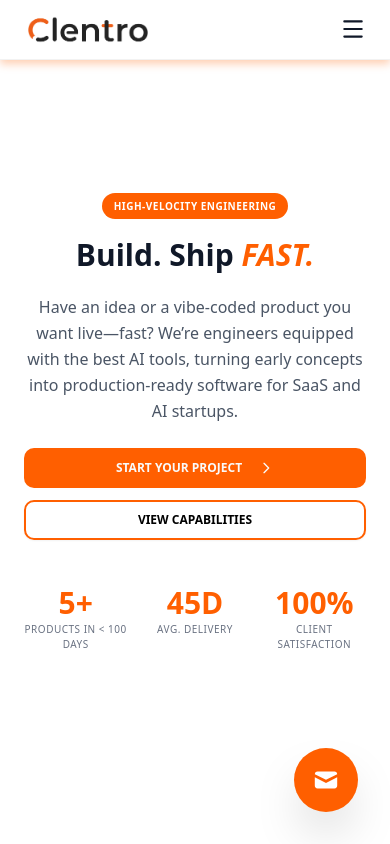
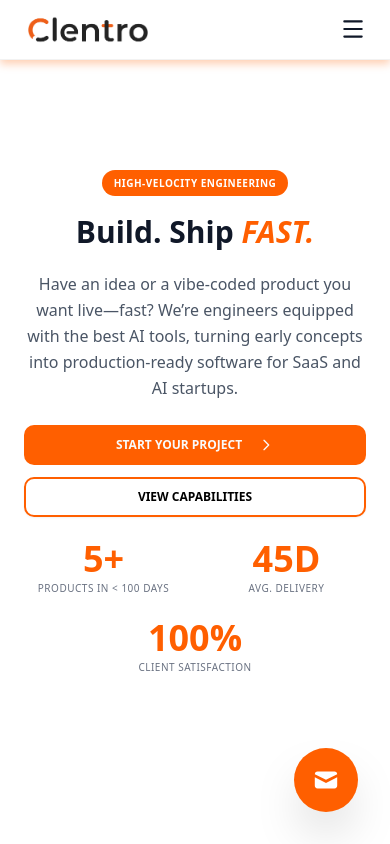
Before and after one commit to HarisChandio/clentro, a Next.js app: page / in a window 390 px wide. Shown: the top 844 px of the page. Built offline with nearby package versions, Linux system fonts and the light colour scheme.

Commit message:
refactor: update HeroSection layout and add mobile stats, adjust PortfolioModal gradient class, and enhance button styles in Reviews and Testimonials components

```diff
--- a/components/HeroSection.tsx
+++ b/components/HeroSection.tsx
@@ -46,7 +46,7 @@
       <div className="relative z-10 container mx-auto px-0 md:px-6 py-8 md:py-16 min-h-screen flex items-center">
         <div className="max-w-3xl w-full">
           {/* Content */}
-            <div className="space-y-6 md:space-y-8 p-6 md:p-12 rounded-2xl backdrop-blur-sm text-center md:text-left">
+          <div className="space-y-6 md:space-y-8 p-6 md:p-12 rounded-2xl backdrop-blur-sm text-center md:text-left">
             {/* Badge */}
             <div className="inline-block">
               <span
@@ -116,16 +116,16 @@
               </Button>
             </nav>
 
-            {/* Stats */}
+            {/* Tablet + Desktop Stats */}
             <div
-              className="grid grid-cols-3 gap-4 sm:gap-6 md:gap-8 pt-6 md:pt-8 text-center"
+              className="hidden sm:grid grid-cols-3 gap-4 sm:gap-6 md:gap-8 pt-6 md:pt-8 text-center"
               role="region"
               aria-label="Company statistics"
             >
               {/* Stat 1 */}
               <div className="flex flex-col items-center">
                 <div
-                  className="text-3xl sm:text-4xl md:text-5xl font-extrabold leading-none"
+                  className="text-4xl md:text-5xl font-extrabold leading-none"
                   style={{ color: BRAND_COLOR }}
                   aria-label="5 plus products delivered in less than 100 days"
                 >
@@ -140,7 +140,7 @@
               {/* Stat 2 */}
               <div className="flex flex-col items-center">
                 <div
-                  className="text-3xl sm:text-4xl md:text-5xl font-extrabold leading-none"
+                  className="text-4xl md:text-5xl font-extrabold leading-none"
                   style={{ color: BRAND_COLOR }}
                   aria-label="45 days average delivery time"
                 >
@@ -155,7 +155,60 @@
               {/* Stat 3 */}
               <div className="flex flex-col items-center">
                 <div
-                  className="text-3xl sm:text-4xl md:text-5xl font-extrabold leading-none"
+                  className="text-4xl md:text-5xl font-extrabold leading-none"
+                  style={{ color: BRAND_COLOR }}
+                  aria-label="100 percent client satisfaction rate"
+                >
+                  <CountUp end={100} suffix="%" />
+                </div>
+                <div className="mt-1 text-[10px] sm:text-xs md:text-sm text-gray-500 uppercase tracking-wider">
+                  Client Satisfaction
+                </div>
+              </div>
+            </div>
+
+            {/* Mobile Stats */}
+            <div
+              className="sm:hidden flex flex-col justify-center items-center gap-6 w-full"
+              role="region"
+              aria-label="Company statistics"
+            >
+              <div className="flex flex-row justify-between items-center gap-6 w-full">
+                {/* Stat 1 */}
+                <div className="flex flex-col justify-center items-center w-[50%]">
+                  <div
+                    className="text-4xl md:text-5xl font-extrabold leading-none"
+                    style={{ color: BRAND_COLOR }}
+                    aria-label="5 plus products delivered in less than 100 days"
+                  >
+                    <CountUp end={5} suffix="+" />
+                  </div>
+
+                  <div className="mt-1 text-[10px] sm:text-xs md:text-sm text-gray-500 uppercase tracking-wider">
+                    Products in &lt; 100 Days
+                  </div>
+                </div>
+
+                {/* Stat 2 */}
+                <div className="flex flex-col items-center w-[50%]">
+                  <div
+                    className="text-4xl md:text-5xl font-extrabold leading-none"
+                    style={{ color: BRAND_COLOR }}
+                    aria-label="45 days average delivery time"
+                  >
+                    <CountUp end={45} suffix="D" />
+                  </div>
+
+                  <div className="mt-1 text-[10px] sm:text-xs md:text-sm text-gray-500 uppercase tracking-wider">
+                    Avg. Delivery
+                  </div>
+                </div>
+              </div>
+
+              {/* Stat 3 */}
+              <div className="flex flex-col items-center">
+                <div
+                  className="text-4xl md:text-5xl font-extrabold leading-none"
                   style={{ color: BRAND_COLOR }}
                   aria-label="100 percent client satisfaction rate"
                 >
--- a/components/PortfolioModal.tsx
+++ b/components/PortfolioModal.tsx
@@ -34,7 +34,6 @@
       <DialogContent
         showCloseButton={false}
         className="
-          !max-w-none
           w-[95vw]
           md:w-[75vw]
           max-w-7xl
@@ -61,7 +60,7 @@
           />
 
           {/* Gradient Overlay */}
-          <div className="absolute inset-0 bg-gradient-to-t from-black/50 to-transparent md:bg-gradient-to-r md:from-transparent md:to-black/10" />
+          <div className="absolute inset-0 bg-linear-to-t from-black/50 to-transparent md:bg-linear-to-r md:from-transparent md:to-black/10" />
 
           {/* Mobile Close */}
           <DialogClose className="absolute top-4 right-4 md:hidden p-2 bg-black/40 text-white rounded-full">
--- a/components/Reviews.tsx
+++ b/components/Reviews.tsx
@@ -93,7 +93,7 @@
       <button
         type="button"
         onClick={() => setExpanded((v) => !v)}
-        className={`mt-2 self-start text-xs font-semibold text-[#FF5F00] hover:underline ${buttonClassName}`}
+        className={`mt-2 self-start text-xs font-semibold text-[#FF5F00] hover:underline w-full text-right ${buttonClassName}`}
       >
         {expanded ? "Read less" : "Read more"}
       </button>
--- a/components/Testimonials.tsx
+++ b/components/Testimonials.tsx
@@ -114,7 +114,7 @@
             768: { slidesPerView: 2 }, // Tablets: 2 cards
             1024: { slidesPerView: 3 }, // Desktop: 3 cards
           }}
-          className="!pb-4"
+          className="pb-4!"
         >
           {testimonials.map((testimonial) => {
             const isExpanded = expandedCards.has(testimonial.id);
@@ -146,14 +146,14 @@
                   </div>
 
                   {/* Testimonial Content */}
-                  <div className="flex-grow mb-4">
+                  <div className="grow mb-4">
                     <p className="text-gray-700 leading-relaxed">
                       "{displayContent}"
                     </p>
                     {isLong && (
                       <button
                         onClick={() => toggleExpand(testimonial.id)}
-                        className="mt-2 text-sm font-medium hover:underline transition-colors"
+                        className="mt-2 text-sm font-medium hover:underline transition-colors w-full text-center"
                         style={{ color: BRAND_COLOR }}
                       >
                         {isExpanded ? "Read less" : "Read more"}
```
